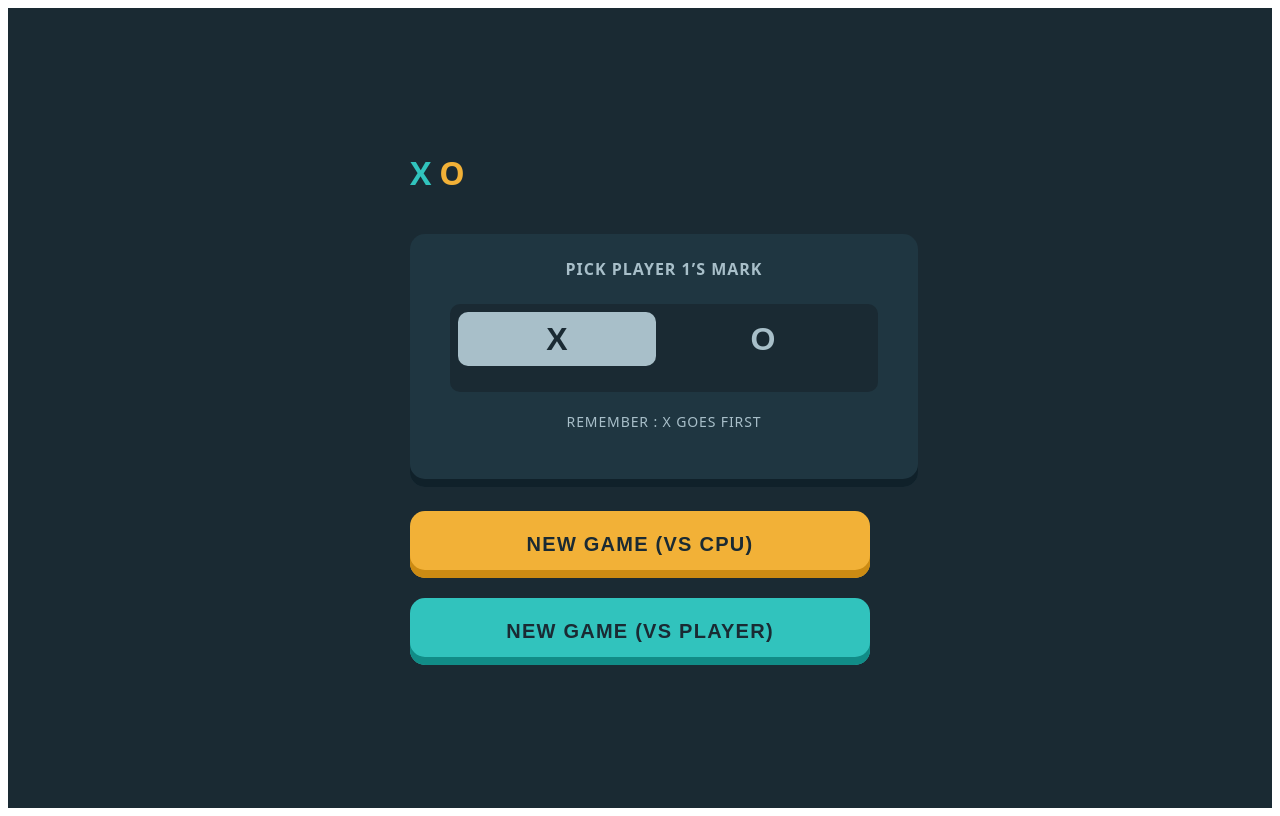
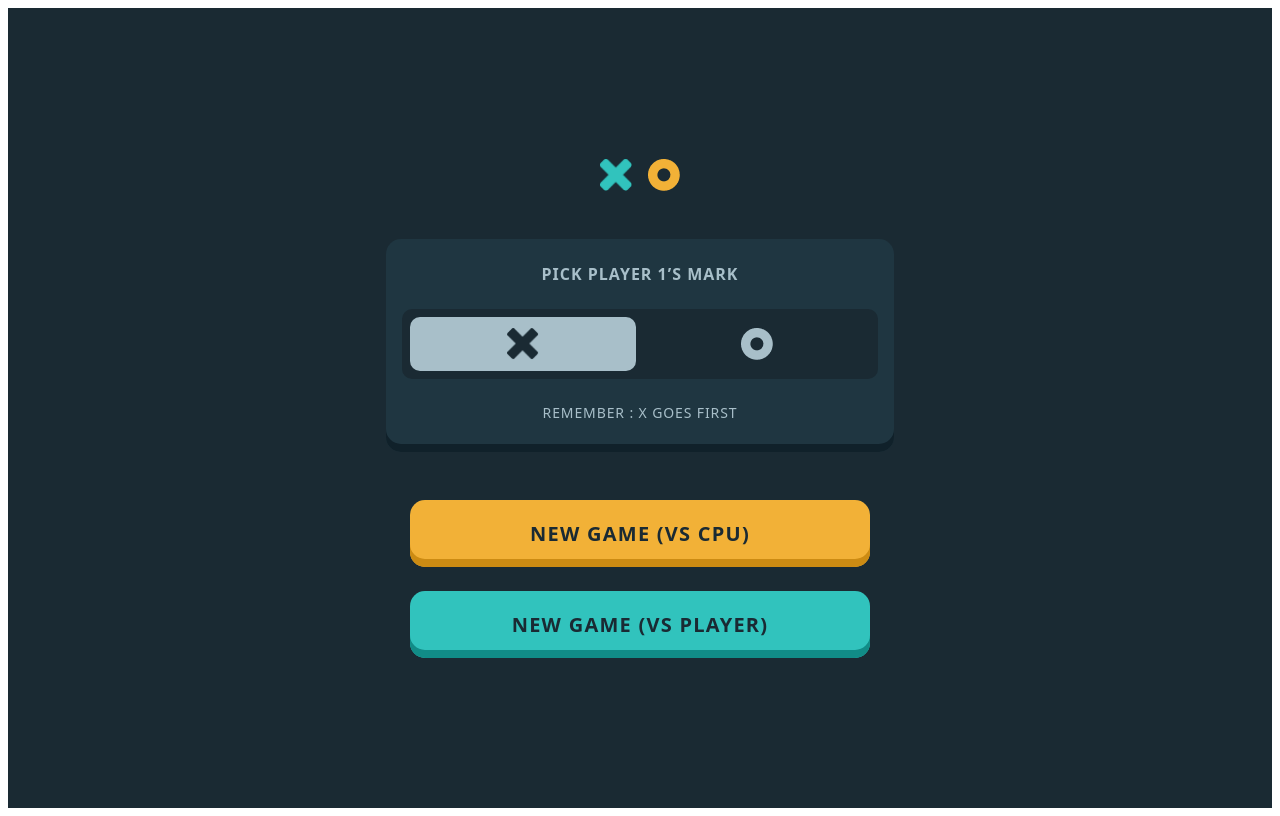
Before and after one commit to xxoyya/FE-Mentoring, a React (Vite) app in the folder TicTacToe/: page / in a window 1280 px wide. Built offline with nearby package versions, Linux system fonts and the light colour scheme.

Commit message:
[UI] 시작화면 UI 수정

```diff
--- a/TicTacToe/src/components/StartScreen.jsx
+++ b/TicTacToe/src/components/StartScreen.jsx
@@ -1,94 +1,192 @@
 // src/components/StartScreen.jsx
-import MarkSelector from "./MarkSelector";
+import XLogo from "../assets/X_color.png";
+import OLogo from "../assets/O_color.png";
+
+import XDark from "../assets/X_dark.png";
+import XLight from "../assets/X_light.png";
+import ODark from "../assets/O_dark.png";
+import OLight from "../assets/O_light.png";
 
 export default function StartScreen({ playerMark, onChangeMark, onStartGame }) {
+    const isX = playerMark === "X";
+
+    const xIcon = isX ? XDark : XLight;   // X 선택됨 → X_dark
+    const oIcon = isX ? OLight : ODark;   // O 선택됨 → O_dark
+
     return (
-        <div style={{ width: 460, margin: "0 auto", maxWidth: 460 }}>
-            {/* XO 로고는 편한대로 */}
+        <div
+            style={{
+                width: 460,
+                display: "flex",
+                flexDirection: "column",
+                alignItems: "center",
+                gap: 24,
+            }}
+        >
+            {/* 로고 X O */}
             <div
                 style={{
                     display: "flex",
-                    gap: 8,
-                    marginBottom: 40,
                     alignItems: "center",
+                    justifyContent: "center",
+                    gap: 16,
+                    marginBottom: 24,
                 }}
             >
-                <span style={{ color: "#31C3BD", fontSize: 32, fontWeight: 700 }}>X</span>
-                <span style={{ color: "#F2B137", fontSize: 32, fontWeight: 700 }}>O</span>
+                <img src={XLogo} alt="X logo" style={{ width: 32, height: 32 }} />
+                <img src={OLogo} alt="O logo" style={{ width: 32, height: 32 }} />
             </div>
 
             {/* 마크 선택 카드 */}
             <div
                 style={{
-                    width: 460,
-                    height: 205,
+                    width: "100%",
                     background: "#1F3641",
                     boxShadow: "0px -8px 0px #10212A inset",
                     borderRadius: 15,
-                    padding: "24px",
-                    marginBottom: 24,
+                    padding: "24px 24px 30px",
+                    display: "flex",
+                    flexDirection: "column",
+                    alignItems: "center",
+                    gap: 24,
                 }}
             >
                 <div
                     style={{
-                        textAlign: "center",
                         color: "#A8BFC9",
                         fontSize: 16,
+                        fontFamily: "Outfit, system-ui, sans-serif",
                         fontWeight: 700,
                         letterSpacing: 1,
                         textTransform: "uppercase",
-                        marginBottom: 24,
                     }}
                 >
                     PICK PLAYER 1’S MARK
                 </div>
 
-                <MarkSelector value={playerMark} onChange={onChangeMark} />
+                {/* X / O 토글 영역 */}
+                <div
+                    style={{
+                        width: "100%",
+                        background: "#1A2A33",
+                        borderRadius: 10,
+                        padding: 8,
+                        display: "flex",
+                        gap: 8,
+                    }}
+                >
+                    {/* X 버튼 */}
+                    <button
+                        type="button"
+                        onClick={() => onChangeMark("X")}
+                        style={{
+                            flex: 1,
+                            height: 54,
+                            borderRadius: 10,
+                            border: "none",
+                            outline: "none",
+                            cursor: "pointer",
+                            background: isX ? "#A8BFC9" : "transparent",
+                            display: "flex",
+                            alignItems: "center",
+                            justifyContent: "center",
+                        }}
+                    >
+                        <img
+                            src={xIcon}
+                            alt="X mark"
+                            style={{ width: 32, height: 32 }}
+                        />
+                    </button>
+
+                    {/* O 버튼 */}
+                    <button
+                        type="button"
+                        onClick={() => onChangeMark("O")}
+                        style={{
+                            flex: 1,
+                            height: 54,
+                            borderRadius: 10,
+                            border: "none",
+                            outline: "none",
+                            cursor: "pointer",
+                            background: !isX ? "#A8BFC9" : "transparent",
+                            display: "flex",
+                            alignItems: "center",
+                            justifyContent: "center",
+                        }}
+                    >
+                        <img
+                            src={oIcon}
+                            alt="O mark"
+                            style={{ width: 32, height: 32 }}
+                        />
+                    </button>
+                </div>
 
                 <div
                     style={{
-                        textAlign: "center",
                         color: "#A8BFC9",
                         fontSize: 14,
+                        fontFamily: "Outfit, system-ui, sans-serif",
                         fontWeight: 400,
                         letterSpacing: 0.88,
-                        marginTop: 20,
+                        textTransform: "uppercase",
+                        opacity: 1,
                     }}
                 >
                     REMEMBER : X GOES FIRST
                 </div>
             </div>
 
-            {/* 버튼 두 개 */}
+            {/* NEW GAME (VS CPU) 버튼 */}
             <button
-                style={primaryButtonStyle("#F2B137", "#CC8B13")}
+                type="button"
                 onClick={() => onStartGame("cpu")}
+                style={{
+                    marginTop: 24,
+                    width: "100%",
+                    height: 67,
+                    borderRadius: 15,
+                    border: "none",
+                    outline: "none",
+                    cursor: "pointer",
+                    background: "#F2B137",
+                    boxShadow: "0px -8px 0px #CC8B13 inset",
+                    color: "#1A2A33",
+                    fontSize: 20,
+                    fontFamily: "Outfit, system-ui, sans-serif",
+                    fontWeight: 700,
+                    letterSpacing: 1.25,
+                    textTransform: "uppercase",
+                }}
             >
                 NEW GAME (VS CPU)
             </button>
 
+            {/* NEW GAME (VS PLAYER) 버튼 */}
             <button
-                style={{ ...primaryButtonStyle("#31C3BD", "#118C87"), marginTop: 20 }}
+                type="button"
                 onClick={() => onStartGame("pvp")}
+                style={{
+                    width: "100%",
+                    height: 67,
+                    borderRadius: 15,
+                    border: "none",
+                    outline: "none",
+                    cursor: "pointer",
+                    background: "#31C3BD",
+                    boxShadow: "0px -8px 0px #118C87 inset",
+                    color: "#1A2A33",
+                    fontSize: 20,
+                    fontFamily: "Outfit, system-ui, sans-serif",
+                    fontWeight: 700,
+                    letterSpacing: 1.25,
+                    textTransform: "uppercase",
+                }}
             >
                 NEW GAME (VS PLAYER)
             </button>
         </div>
     );
 }
-
-const primaryButtonStyle = (bg, shadow) => ({
-    width: 460,
-    height: 67,
-    borderRadius: 15,
-    border: "none",
-    cursor: "pointer",
-    background: bg,
-    boxShadow: `0px -8px 0px ${shadow} inset`,
-    color: "#1A2A33",
-    fontSize: 20,
-    fontWeight: 700,
-    textTransform: "uppercase",
-    letterSpacing: 1.25,
-    marginTop: 0,
-});
```
Also changed, not shown: TicTacToe/src/App.css (+10 -0 lines).
